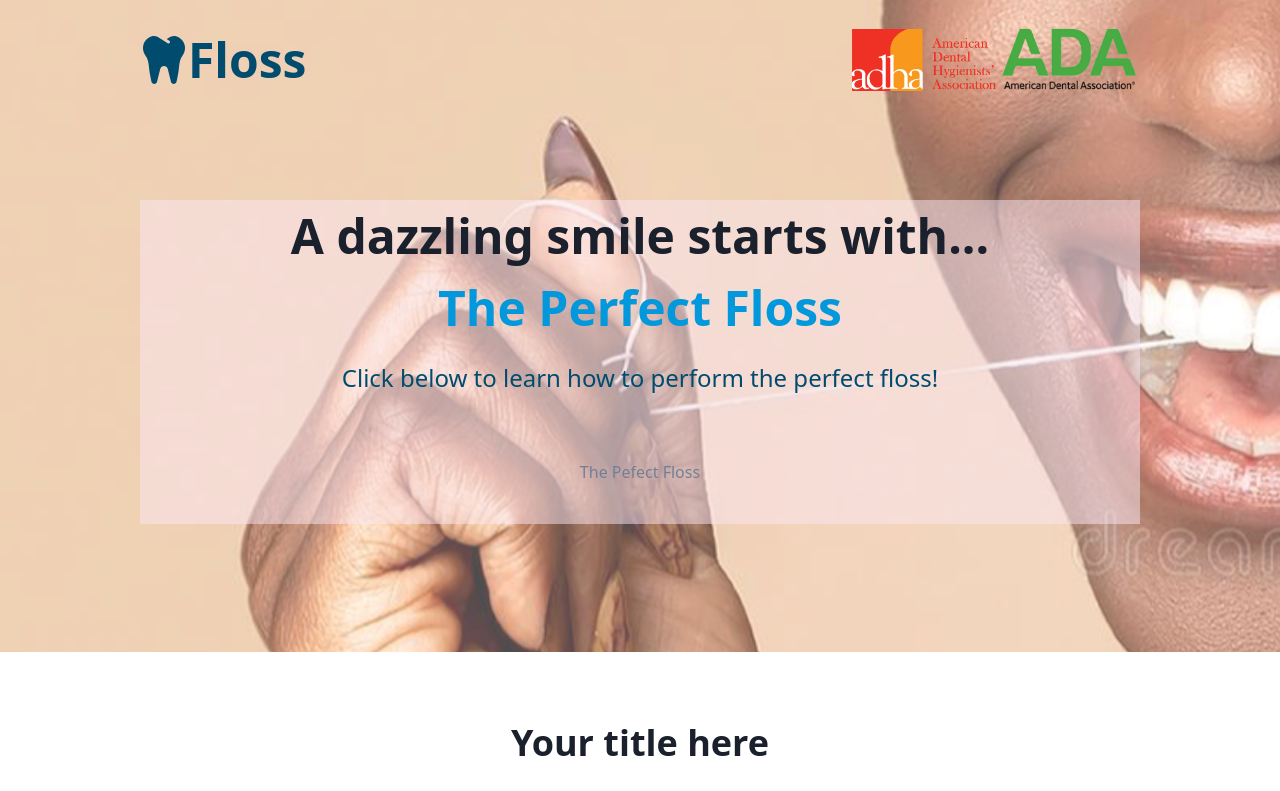
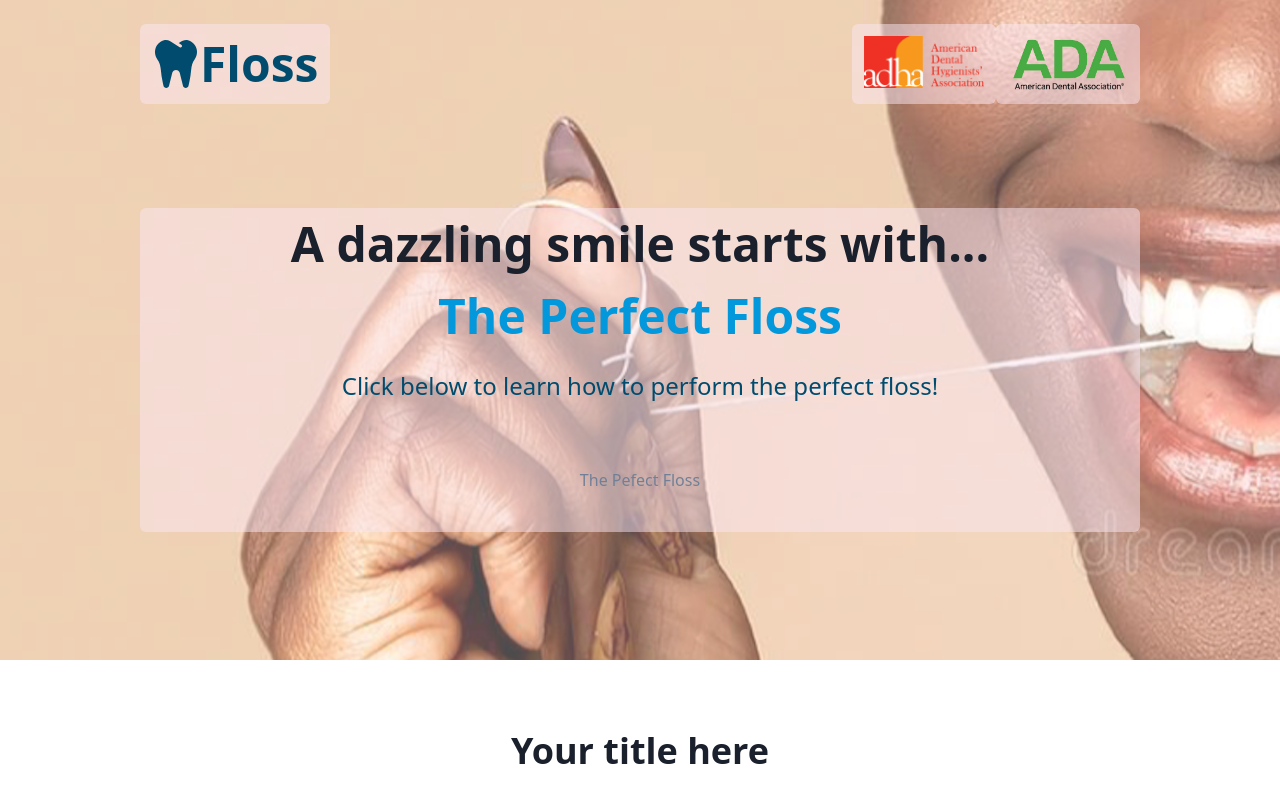
Before and after one commit to jreidmke/floss, a Next.js app: page / in a window 1280 px wide. Shown: the top 791 px of the page. Built offline with nearby package versions, Linux system fonts and the light colour scheme.

Commit message:
style changes

```diff
--- a/src/button/Button.tsx
+++ b/src/button/Button.tsx
@@ -2,7 +2,7 @@
 
 type IButtonProps = {
   xl?: boolean;
-  children: string;
+  children?: string;
 };
 
 const Button = (props: IButtonProps) => {
--- a/src/hero/HeroOneButton.tsx
+++ b/src/hero/HeroOneButton.tsx
@@ -7,7 +7,7 @@
 };
 
 const HeroOneButton = (props: IHeroOneButtonProps) => (
-  <header className="bg-pink-100 bg-opacity-50 text-center">
+  <header className="bg-pink-100 bg-opacity-50 rounded-md text-center">
     <h1 className="text-5xl text-gray-900 font-bold whitespace-pre-line leading-hero">
       {props.title}
     </h1>
--- a/src/hero/LogoLink.tsx
+++ b/src/hero/LogoLink.tsx
@@ -4,8 +4,8 @@
 
 const LogoLink = (props: DLogoProps) => {
   return (
-    <div className="w-36">
-      <img className="object-contain" src={props.src} alt="ADA Logo" />
+    <div className="w-36 bg-pink-100 bg-opacity-50 rounded-md p-3 h-20">
+      <img className="object-contain" src={props.src} alt="Logo" />
     </div>
   );
 };
--- a/src/templates/Hero.tsx
+++ b/src/templates/Hero.tsx
@@ -1,6 +1,5 @@
 import Link from 'next/link';
 
-// import { Background } from '../background/Background';
 import { Button } from '../button/Button';
 import { HeroOneButton } from '../hero/HeroOneButton';
 import { LogoLink } from '../hero/LogoLink';
--- a/src/templates/Logo.tsx
+++ b/src/templates/Logo.tsx
@@ -12,7 +12,9 @@
     : 'font-semibold text-xl';
 
   return (
-    <span className={`text-gray-900 inline-flex items-center ${fontStyle}`}>
+    <span
+      className={`text-gray-900 inline-flex items-center bg-pink-100 bg-opacity-50 rounded-md p-3 h-20 ${fontStyle}`}
+    >
       <FaTooth />
       <path d="M0 0h24v24H0z" stroke="none" />
       <rect x="3" y="12" width="6" height="8" rx="1" />
```
